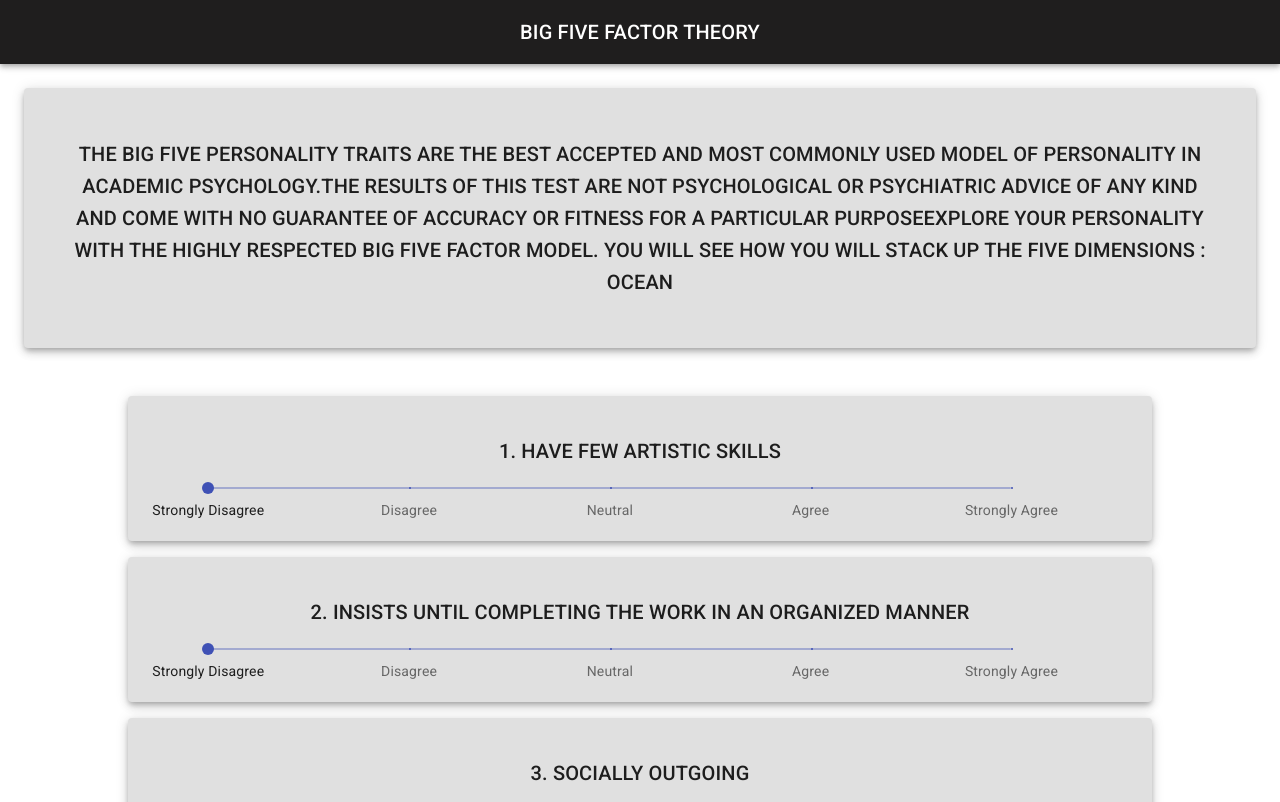
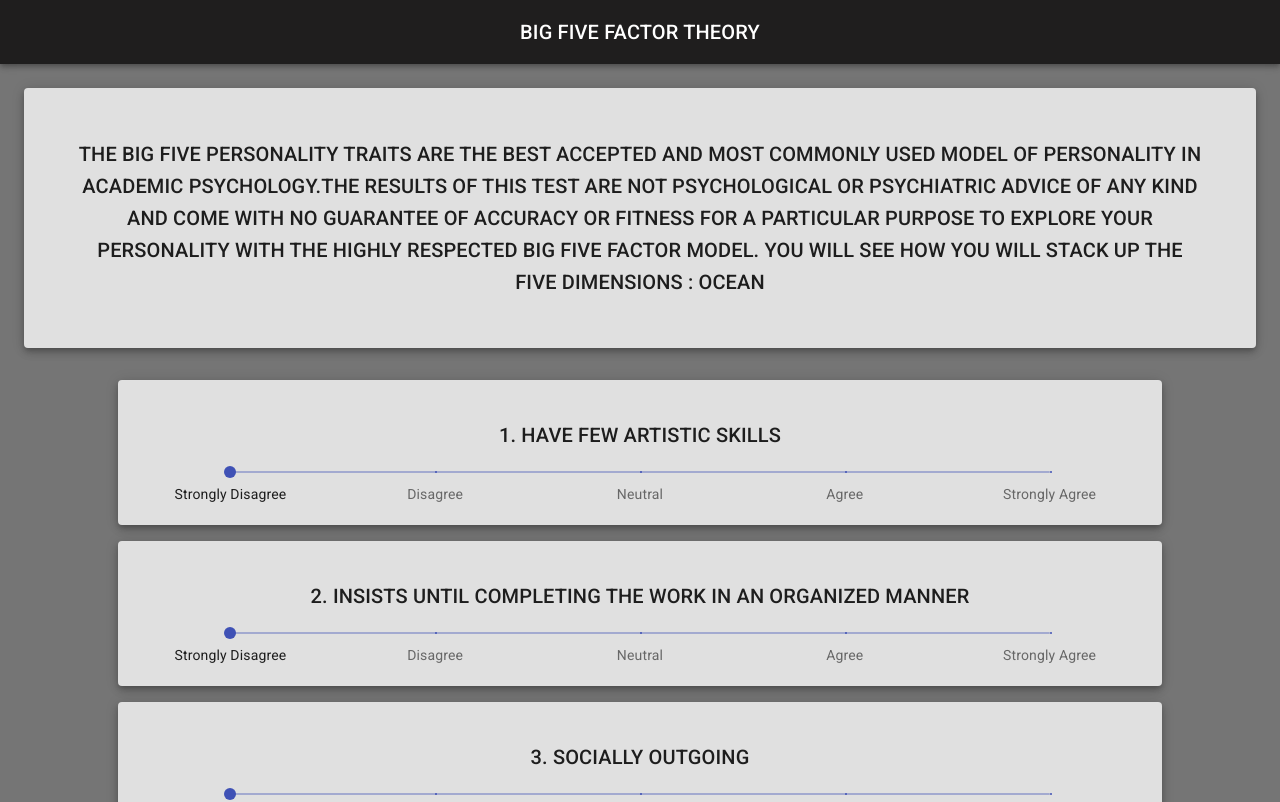
Before and after one commit to Santosh-Balaaji/Personal-Analaysis, a React (Create React App) app: page /index.html in a window 1280 px wide. Shown: the top 802 px of the page. Built offline with nearby package versions, Linux system fonts and the light colour scheme.

Commit message:
altered section1

```diff
--- a/src/Components/Sliders.js
+++ b/src/Components/Sliders.js
@@ -8,7 +8,7 @@ const useStyles = makeStyles(theme => ({
     },
     paper: {
         height: '100%',
-        width:'100%',
+        width:'80%',
         padding: '15px 10px',
         margin: `${theme.spacing(1)}px auto`,
       backgroundColor: '#e0e0e0',
@@ -35,14 +35,14 @@ const useStyles = makeStyles(theme => ({
 export default function Sliders(props){
     const classes = useStyles();
     return(
-<Paper elevation={5} className={classes.paper} >
+<Paper elevation={5} className={classes.paper} justifyContent="center" >
         <Grid container wrap="nowrap" spacing={2}>
           <Grid item xs >
           <div className={classes.margin} />
       <Typography variant='h6' id="discrete-slider-custom" gutterBottom >
         {props.sliderTypo}
       </Typography>
-      <div className={classes.slider} style={{marginLeft:'7%'}}>
+      <div className={classes.slider} style={{marginLeft:'10%'}}>
       <Slider
         defaultValue={1}
         getAriaValueText={valuetext}
--- a/src/Sections/Section1.js
+++ b/src/Sections/Section1.js
@@ -164,18 +164,16 @@ class Section1 extends React.Component {
 
 
       const defaultProps = {
-        bgcolor: 'background.paper',
+        bgcolor: '#f5f5f5',
         m: 2,
         style: { width: '80%', height: '60%' },
         borderColor: 'grey.500',
       };
 
     return (
-      <div>
+        <div style={{backgroundColor: 'rgba(0, 0, 0, 0.54)'}}>
           <ButtonAppBar AppBarText={'BIG FIVE FACTOR THEORY'}/>
-        <SimplePaper Description={'THE BIG FIVE PERSONALITY TRAITS ARE THE BEST ACCEPTED AND MOST COMMONLY USED MODEL OF PERSONALITY IN ACADEMIC PSYCHOLOGY.THE RESULTS OF THIS TEST ARE NOT PSYCHOLOGICAL OR PSYCHIATRIC ADVICE OF ANY KIND AND COME WITH NO GUARANTEE OF ACCURACY OR FITNESS FOR A PARTICULAR PURPOSEEXPLORE YOUR PERSONALITY WITH THE HIGHLY RESPECTED BIG FIVE FACTOR MODEL. YOU WILL SEE HOW YOU WILL STACK UP THE FIVE DIMENSIONS : OCEAN'} />
-        <Box display="flex" justifyContent="center">
-        <Box  {...defaultProps}>
+        <SimplePaper Description={'THE BIG FIVE PERSONALITY TRAITS ARE THE BEST ACCEPTED AND MOST COMMONLY USED MODEL OF PERSONALITY IN ACADEMIC PSYCHOLOGY.THE RESULTS OF THIS TEST ARE NOT PSYCHOLOGICAL OR PSYCHIATRIC ADVICE OF ANY KIND AND COME WITH NO GUARANTEE OF ACCURACY OR FITNESS FOR A PARTICULAR PURPOSE TO EXPLORE YOUR PERSONALITY WITH THE HIGHLY RESPECTED BIG FIVE FACTOR MODEL. YOU WILL SEE HOW YOU WILL STACK UP THE FIVE DIMENSIONS : OCEAN'} />
         <Grid container>
       <Sliders sliderTypo={'1. HAVE FEW ARTISTIC SKILLS'} onChange={this.onChange1} marks={this.state.marks} />
       <Sliders sliderTypo={'2. INSISTS UNTIL COMPLETING THE WORK IN AN ORGANIZED MANNER'} onChange={this.onChange2} marks={this.state.marks} />
@@ -199,8 +197,6 @@ class Section1 extends React.Component {
       <Sliders sliderTypo={'20. I AM OFTEN TROUBLED BY NEGATIVE THOUGHTS'}  onChange={this.onChange20} marks={this.state.marks}/>
 
         </Grid>
-        </Box>
-        </Box>
         <NextButton onclick={this.handleClick}/>
 
       </div>
```
